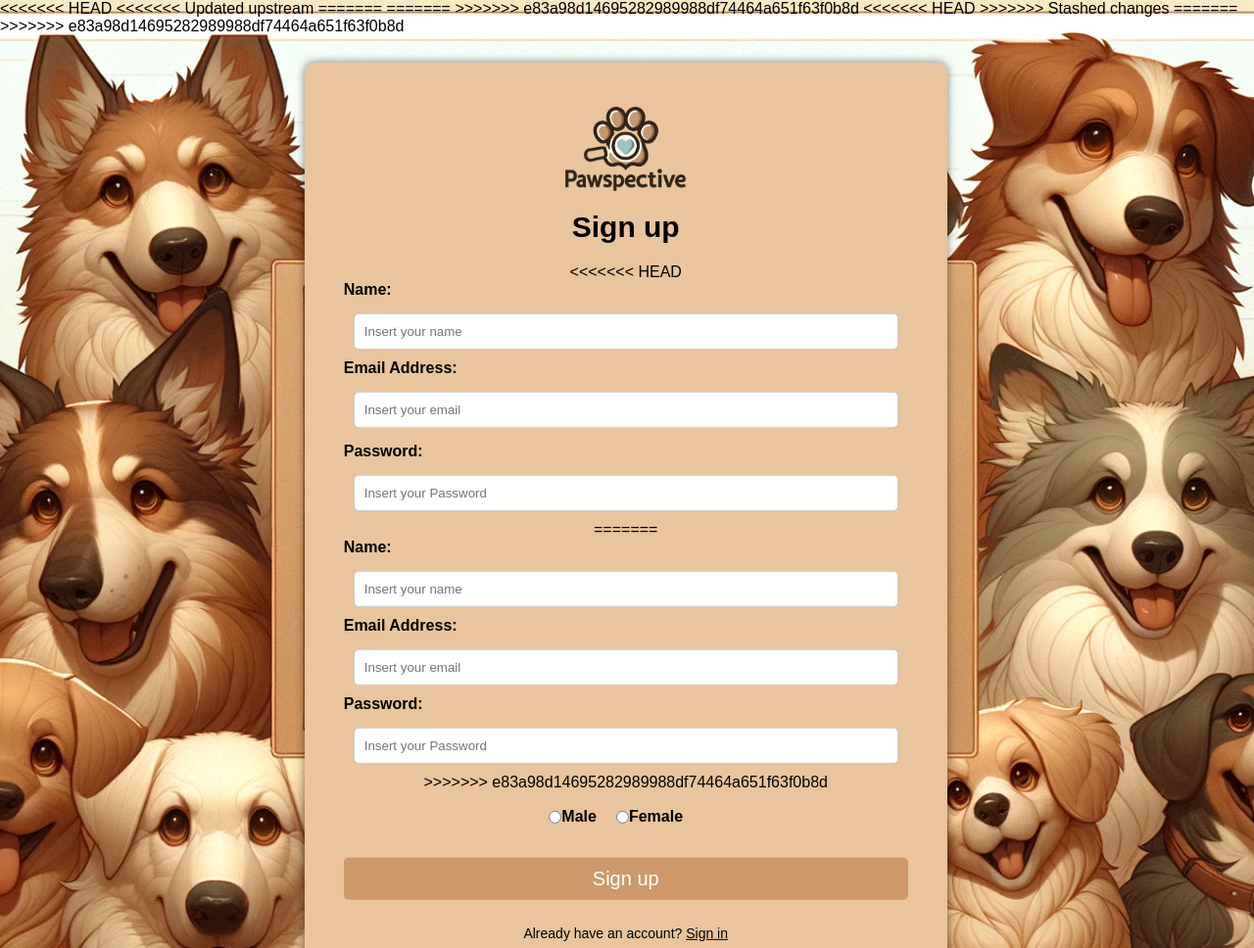
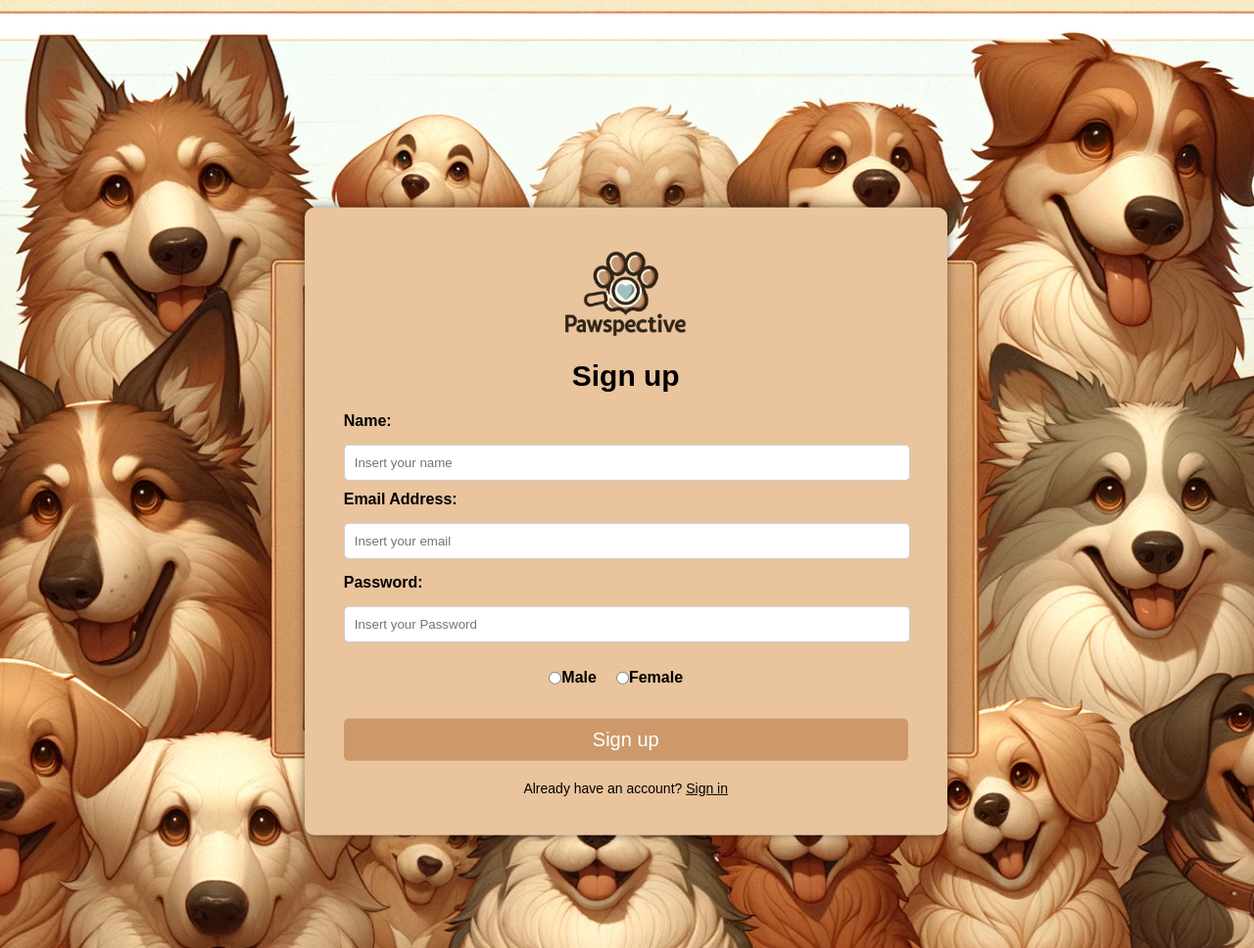
Before and after one commit to vincentbmw/Tubes-RPLL, a Flask app: page /registerpage in a window 1280 px wide. Shown: the whole page at 98% size. Run offline with Flask 3, Linux system fonts and the light colour scheme; parts of the project's set-up code (start-up, migrations or seed data) failed here and were passed over.

Commit message:
update register.py & register.html

```diff
--- a/backend/template/register.html
+++ b/backend/template/register.html
@@ -1,8 +1,3 @@
-<<<<<<< HEAD
-<<<<<<< Updated upstream
-=======
-=======
->>>>>>> e83a98d14695282989988df74464a651f63f0b8d
 <!DOCTYPE html>
 <html lang="en">
 <head>
@@ -16,7 +11,6 @@
     <div class="login-container">
         <img src="{{ url_for('static', filename='img/pawspectiveIcon.png') }}" alt="Logo">
         <h1>Sign up</h1>
-<<<<<<< HEAD
 
         <form action="/register" method="POST">
             <label for="name">Name:</label>
@@ -37,21 +31,6 @@
             <label for="password">Password:</label>
             <input type="password" id="password" name="password" placeholder="Insert your Password" required>
 
-=======
-        {% if error %}
-        <p style="color: red;">{{ error }}</p>
-        {% endif %}
-        <form action="/register" method="POST">
-            <label for="name">Name:</label>
-            <input type="text" id="name" name="name" placeholder="Insert your name" required>
-
-            <label for="email">Email Address:</label>
-            <input type="email" id="email" name="email" placeholder="Insert your email" required>
-
-            <label for="password">Password:</label>
-            <input type="password" id="password" name="password" placeholder="Insert your Password" required>
-
->>>>>>> e83a98d14695282989988df74464a651f63f0b8d
             <div class="radio-group">
                 <label><input type="radio" name="gender" value="male" required> Male</label>
                 <label><input type="radio" name="gender" value="female" required> Female</label>
@@ -65,7 +44,3 @@
     </div>
 </body>
 </html>
-<<<<<<< HEAD
->>>>>>> Stashed changes
-=======
->>>>>>> e83a98d14695282989988df74464a651f63f0b8d
```
Also changed, not shown: backend/controllers/register.py (+0 -38 lines).
